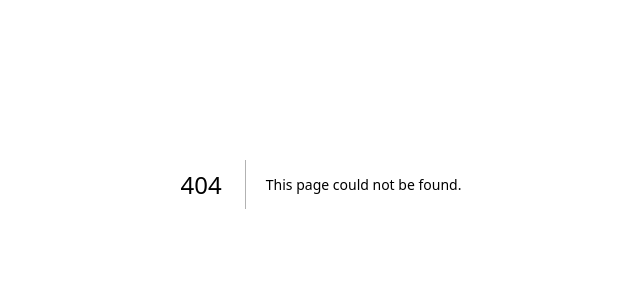
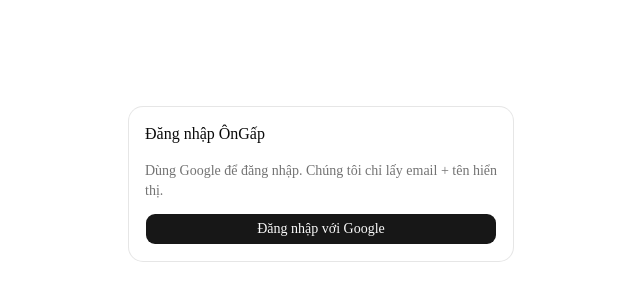
Before and after one commit to nvtoan0201-swe/OnGap, a Next.js app in the folder apps/web/: page /login in a window 1280 px wide. Before the commit this address had no page. Shown: the part 216-516 px from the top of the page, without its empty margins (319-959 px from the left). Built offline with nearby package versions, Linux system fonts and the light colour scheme.

Commit message:
feat(auth): login page + google oauth callback

```diff
--- /dev/null
+++ b/apps/web/src/app/auth/callback/route.ts
@@ -0,0 +1,17 @@
+import { NextResponse, type NextRequest } from "next/server";
+import { createClient } from "@/lib/supabase/server";
+
+export async function GET(request: NextRequest) {
+  const { searchParams, origin } = new URL(request.url);
+  const code = searchParams.get("code");
+  const next = searchParams.get("next") ?? "/dashboard";
+
+  if (code) {
+    const supabase = await createClient();
+    const { error } = await supabase.auth.exchangeCodeForSession(code);
+    if (!error) {
+      return NextResponse.redirect(`${origin}${next}`);
+    }
+  }
+  return NextResponse.redirect(`${origin}/login?error=oauth_failed`);
+}
--- /dev/null
+++ b/apps/web/src/app/login/page.tsx
@@ -0,0 +1,40 @@
+"use client";
+
+import { buttonVariants } from "@/components/ui/button";
+import { Card, CardContent, CardHeader, CardTitle } from "@/components/ui/card";
+import { cn } from "@/lib/utils";
+import { createClient } from "@/lib/supabase/client";
+
+export default function LoginPage() {
+  async function signInWithGoogle() {
+    const supabase = createClient();
+    await supabase.auth.signInWithOAuth({
+      provider: "google",
+      options: {
+        redirectTo: `${window.location.origin}/auth/callback`,
+      },
+    });
+  }
+
+  return (
+    <main className="min-h-screen flex items-center justify-center p-4">
+      <Card className="w-full max-w-sm">
+        <CardHeader>
+          <CardTitle>Đăng nhập ÔnGấp</CardTitle>
+        </CardHeader>
+        <CardContent className="space-y-3">
+          <p className="text-sm text-muted-foreground">
+            Dùng Google để đăng nhập. Chúng tôi chỉ lấy email + tên hiển thị.
+          </p>
+          <button
+            type="button"
+            onClick={signInWithGoogle}
+            className={cn(buttonVariants(), "w-full")}
+          >
+            Đăng nhập với Google
+          </button>
+        </CardContent>
+      </Card>
+    </main>
+  );
+}
```
